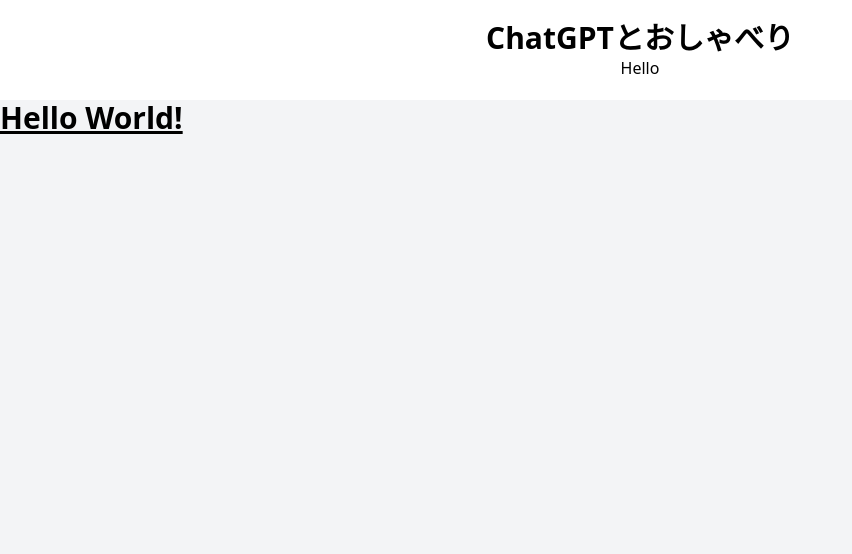
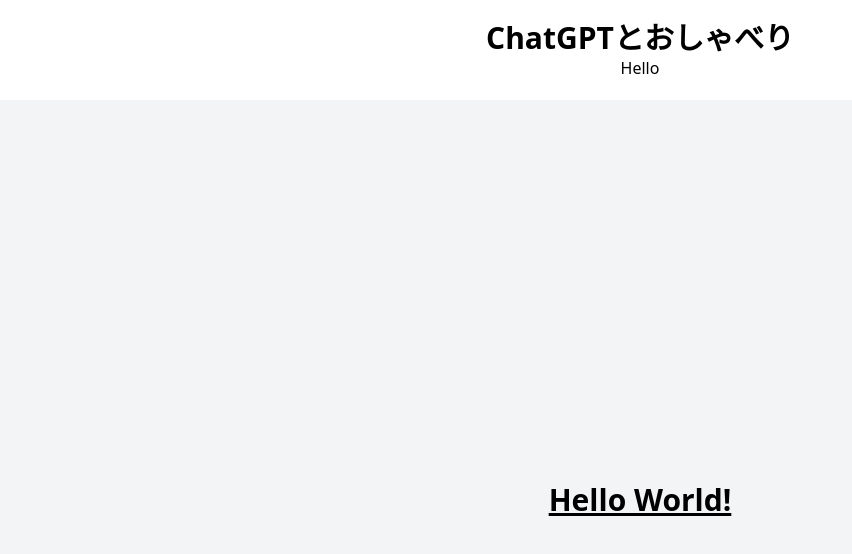
Before and after one commit to DahuiSheng/aichat, a Next.js app: page / in a window 1280 px wide. Shown: the top 554 px of the page, without its empty margins (0-852 px from the left). Built offline with nearby package versions, Linux system fonts and the light colour scheme.

Commit message:
FIX main.tsx and layout.tsx

```diff
--- /dev/null
+++ b/app/Main.tsx
@@ -0,0 +1,10 @@
+import React from "react";
+
+
+export default function Main({ children }: { children: React.ReactNode }) {
+    return (
+        <main className="min-h-screen flex flex-grow items-center justify-center">
+            {children}
+        </main>
+    );
+}
--- a/app/layout.tsx
+++ b/app/layout.tsx
@@ -1,4 +1,5 @@
 import Header from './Header'
+import Main from './Main'
 import './globals.css'
 
 export const metadata = {
@@ -16,8 +17,10 @@
       <head />
       <body className='min-h-screen bg-white md:bg-gray-100'>
         <Header />
-        {children}
+        <Main>
+          {children}
+        </Main>
       </body>
     </html>
-  )
+  );
 }
```
